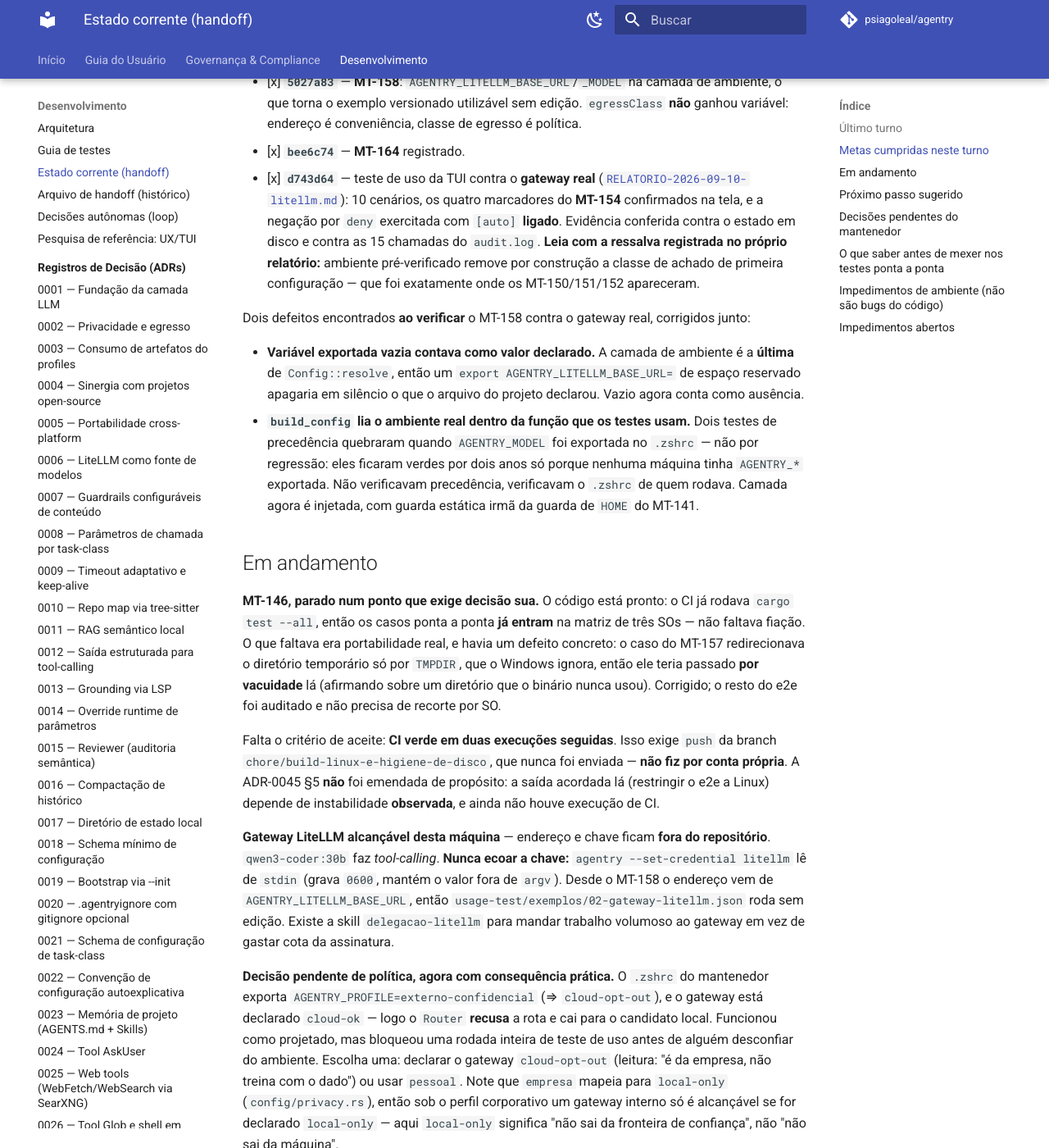
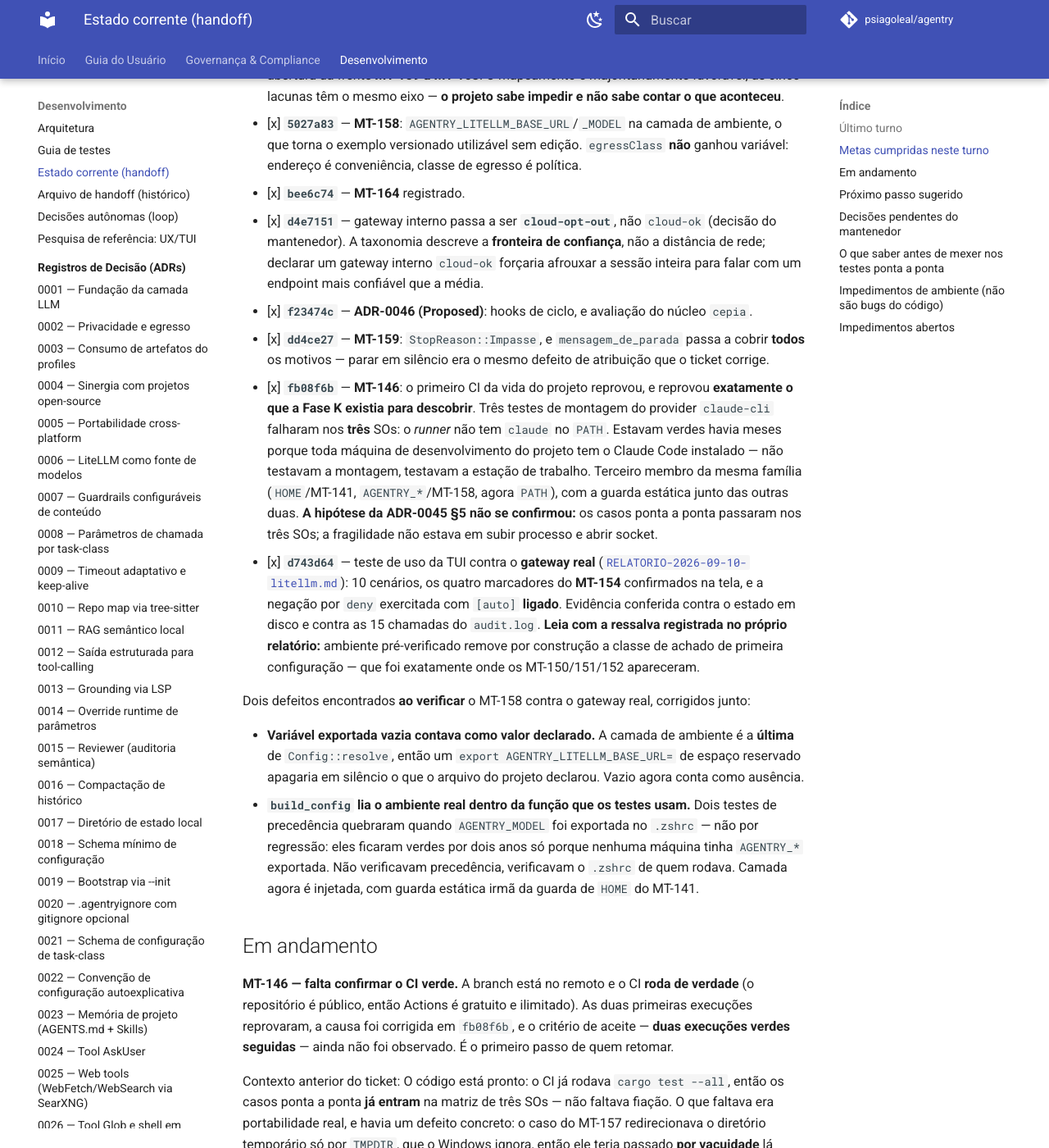
Before and after one commit to psiagoleal/agentry, an MkDocs documentation site: the page built from docs/CURRENT-STATE.md, in a window 1280 px wide and 1400 px high, scrolled down 788 px. Shown: the whole window at 82% size. Built offline with MkDocs 1.6.1 and Material for MkDocs 9.7.7, drawn with Linux system fonts in a browser that asks for light colours; comment, search, counter and statistics services are not loaded; some of the changed text lies outside the part shown.

Commit message:
docs(handoff): CI reprovou e revelou o terceiro caso de teste dependente da maquina
{agente: Claude Code; modelo: claude-opus-5}

```diff
--- a/docs/CURRENT-STATE.md
+++ b/docs/CURRENT-STATE.md
@@ -11,15 +11,17 @@
 
 ## Último turno
 
-- **Data:** 2026-09-10
-- **Branch:** `chore/build-linux-e-higiene-de-disco` (**não mesclada em `main`**)
-- **Commits desta rodada:** `825a765`, `5027a83`, `bee6c74`, `d743d64` — rodada anterior (MT-150 a MT-157)
+- **Data:** 2026-09-12
+- **Branch:** `chore/build-linux-e-higiene-de-disco` — **enviada ao remoto** em 2026-09-12
+  (39 commits), ainda **não mesclada em `main`**
+- **Commits desta rodada:** `825a765`, `5027a83`, `bee6c74`, `d743d64`, `d4e7151`,
+  `f23474c`, `dd4ce27`, `fb08f6b` — rodada anterior (MT-150 a MT-157)
   arquivada em [`handoff-arquivo.md`](./handoff-arquivo.md) como Rodada 11
 - **Estado da árvore:** `AGENTS.md`, `skills/README.md` e os diretórios de skills não rastreados
   seguem modificados de **outra frente**, intocados. Há um binário `agentry` de ~280 MB solto na
   raiz (não rastreado, fora do `.gitignore`) — cópia de build; remover é decisão do dono.
 - **DoD:** `cargo fmt` aplicado, `cargo clippy --workspace --all-targets -- -D warnings` com
-  saída **0**, suíte completa **851 testes verdes**.
+  saída **0**, suíte completa **858 testes verdes**.
 
 ## Metas cumpridas neste turno
 
@@ -31,6 +33,22 @@
       que torna o exemplo versionado utilizável sem edição. `egressClass` **não** ganhou
       variável: endereço é conveniência, classe de egresso é política.
 - [x] **`bee6c74`** — **MT-164** registrado.
+- [x] **`d4e7151`** — gateway interno passa a ser **`cloud-opt-out`**, não `cloud-ok` (decisão do
+      mantenedor). A taxonomia descreve a **fronteira de confiança**, não a distância de rede;
+      declarar um gateway interno `cloud-ok` forçaria afrouxar a sessão inteira para falar com um
+      endpoint mais confiável que a média.
+- [x] **`f23474c`** — **ADR-0046 (Proposed)**: hooks de ciclo, e avaliação do núcleo `cepia`.
+- [x] **`dd4ce27`** — **MT-159**: `StopReason::Impasse`, e `mensagem_de_parada` passa a cobrir
+      **todos** os motivos — parar em silêncio era o mesmo defeito de atribuição que o ticket
+      corrige.
+- [x] **`fb08f6b`** — **MT-146**: o primeiro CI da vida do projeto reprovou, e reprovou
+      **exatamente o que a Fase K existia para descobrir**. Três testes de montagem do provider
+      `claude-cli` falharam nos **três** SOs: o *runner* não tem `claude` no `PATH`. Estavam
+      verdes havia meses porque toda máquina de desenvolvimento do projeto tem o Claude Code
+      instalado — não testavam a montagem, testavam a estação de trabalho. Terceiro membro da
+      mesma família (`HOME`/MT-141, `AGENTRY_*`/MT-158, agora `PATH`), com a guarda estática
+      junto das outras duas. **A hipótese da ADR-0045 §5 não se confirmou:** os casos ponta a
+      ponta passaram nos três SOs; a fragilidade não estava em subir processo e abrir socket.
 - [x] **`d743d64`** — teste de uso da TUI contra o **gateway real**
       ([`RELATORIO-2026-09-10-litellm.md`](../usage-test/RELATORIO-2026-09-10-litellm.md)):
       10 cenários, os quatro marcadores do **MT-154** confirmados na tela, e a negação por
@@ -52,7 +70,12 @@ Dois defeitos encontrados **ao verificar** o MT-158 contra o gateway real, corri
 
 ## Em andamento
 
-**MT-146, parado num ponto que exige decisão sua.** O código está pronto: o CI já rodava
+**MT-146 — falta confirmar o CI verde.** A branch está no remoto e o CI **roda de verdade** (o
+repositório é público, então Actions é gratuito e ilimitado). As duas primeiras execuções
+reprovaram, a causa foi corrigida em `fb08f6b`, e o critério de aceite — **duas execuções verdes
+seguidas** — ainda não foi observado. É o primeiro passo de quem retomar.
+
+Contexto anterior do ticket: O código está pronto: o CI já rodava
 `cargo test --all`, então os casos ponta a ponta **já entram** na matriz de três SOs — não
 faltava fiação. O que faltava era portabilidade real, e havia um defeito concreto: o caso do
 MT-157 redirecionava o diretório temporário só por `TMPDIR`, que o Windows ignora, então ele
```
